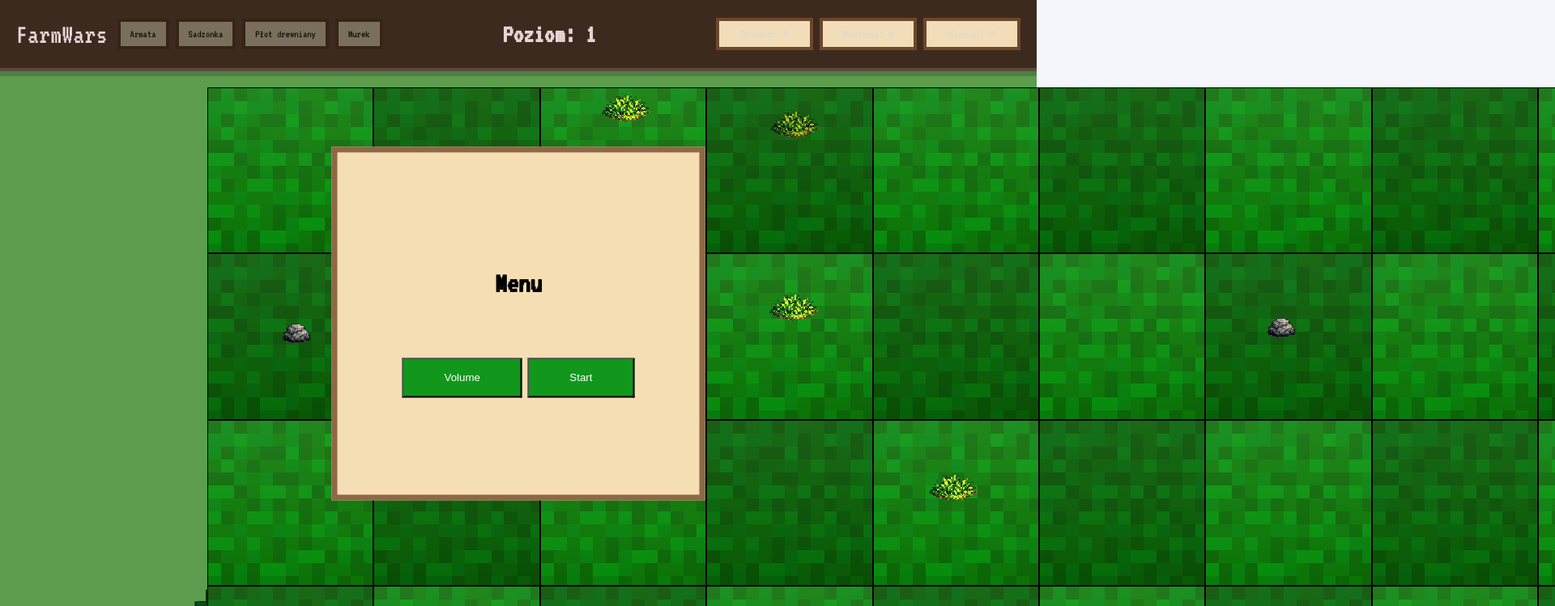
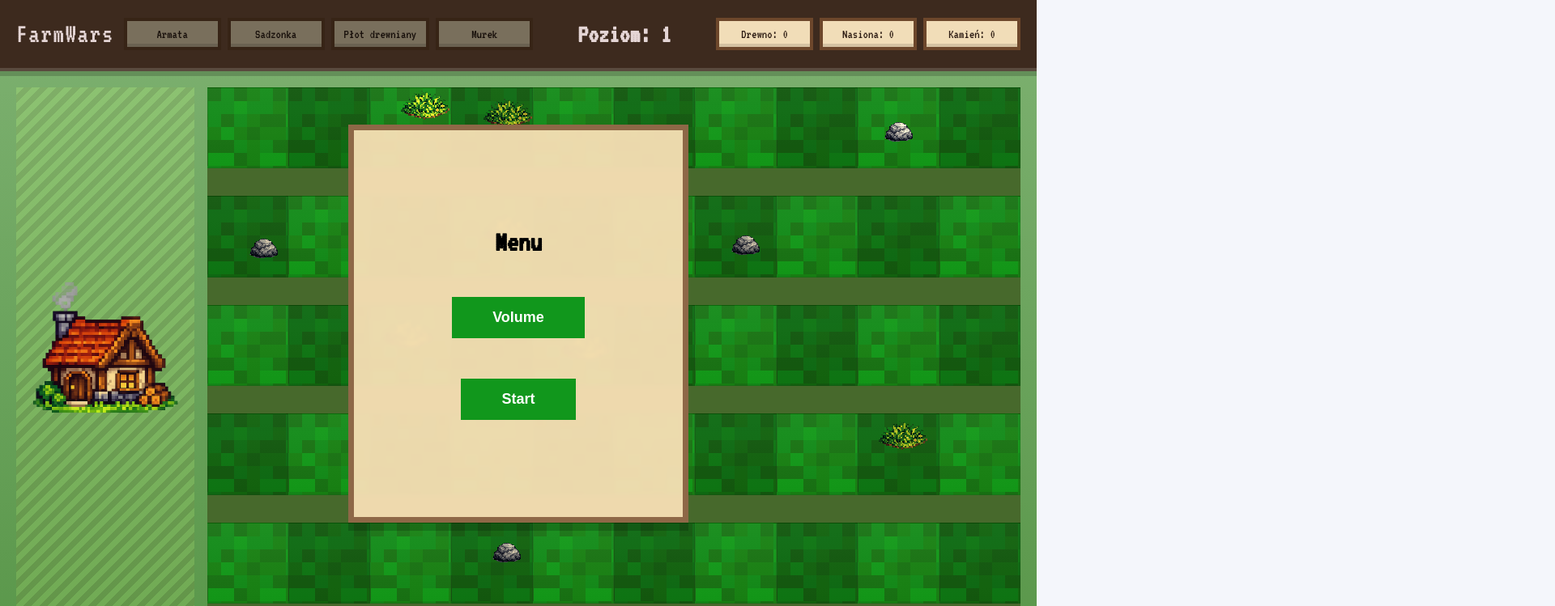
Before and after one commit to DominikZylkowski/FarmWars, a website: page index.html in a window 1280 px wide. Shown: the top 749 px of the page at 81% size, 1920 px wide, since content can reach past the window. Drawn offline with nearby package versions, Linux system fonts and the light colour scheme; files that its build step writes are made by us from their sources.

Commit message:
Naprawiona wersja z 24.03.2026

```diff
--- a/js/main.js
+++ b/js/main.js
@@ -199,7 +199,7 @@ function removeGrassFromTile(tile) {
 
   seedCount += getRandomSeedCount();
   updateSeedUI();
-  updateShopButtons(); // <- aktualizacja przycisków sklepu
+  updateShopButtons();
   return true;
 }
 
@@ -241,7 +241,7 @@ function removeStoneFromTile(tile) {
 
   stoneCount += getRandomStoneCount();
   updateStoneUI();
-  updateShopButtons(); // <- aktualizacja przycisków sklepu
+  updateShopButtons();
   return true;
 }
 
@@ -352,7 +352,7 @@ function bootstrapGame() {
   updateSeedUI();
   updateStoneUI();
   updateWoodUI();
-  updateShopButtons(); // <- aktualizacja przycisków przy starcie gry
+  updateShopButtons();
 }
 
 document.addEventListener('DOMContentLoaded', bootstrapGame);
--- a/styles/scss/main.scss
+++ b/styles/scss/main.scss
@@ -18,7 +18,7 @@ body {
   flex-direction: column;
 }
 
-/* ========================= TOPBAR ========================= */
+/* TOPBAR */
 .topBar {
   color: $topbar-text-color;
   position: sticky;
@@ -34,14 +34,17 @@ body {
   border-bottom: 4px solid $color-topbar-border;
   box-shadow: 0 6px 0 rgba(0, 0, 0, 0.18);
 
+  /* Lewa strona: logo + przyciski */
   &__left {
     display: flex;
     align-items: center;
-    gap: $space-3;
+    gap: $space-3; // odstęp między logo a przyciskami
   }
 
   &__logo {
     font-size: 2.2rem;
+    line-height: 1;
+    letter-spacing: 1px;
   }
 
   &__actions {
@@ -52,146 +55,189 @@ body {
   &__button {
     cursor: pointer;
     font-family: inherit;
+    font-size: inherit;
     color: $color-text-dark;
     background: $color-panel-fill;
     border: 4px solid $color-panel-border;
+    box-shadow: inset 0 -4px 0 rgba(0, 0, 0, 0.12);
     padding: $space-2 $space-3;
+    min-width: 120px;
+    text-align: center;
+    transition: 0.15s;
 
-    &:hover { filter: brightness(1.1); }
-    &:active { transform: translateY(2px); }
+    &:hover {
+      filter: brightness(1.1);
+    }
+
+    &:active {
+      transform: translateY(2px);
+      box-shadow: inset 0 -2px 0 rgba(0, 0, 0, 0.2);
+    }
   }
 
+  /* Poziom wyśrodkowany */
   &__level {
+    position: relative; // już nie absolute
     font-weight: bold;
     font-size: 2rem;
+    text-align: center;
+    color: $topbar-text-color;
   }
 
+  /* Liczniki po prawej */
   &__resources {
     display: flex;
+    flex-wrap: wrap;
+    justify-content: flex-end;
     gap: $space-2;
   }
 
   &__resource {
     min-width: 120px;
     padding: $space-2 $space-3;
+    color: $color-text-dark;
     background: $color-panel-fill;
     border: 4px solid $color-panel-border;
+    box-shadow: inset 0 -4px 0 rgba(0, 0, 0, 0.12);
     text-align: center;
   }
 }
 
-/* ========================= GAME AREA ========================= */
+/* OBSZAR GRY */
 .game-core {
   flex: 1;
+  min-height: 0;
 
   &__stage {
     position: relative;
     width: 100%;
     min-height: calc(100vh - #{$layout-topbar-height});
     padding: $space-5;
-    background: $color-game-bg;
+    overflow: hidden;
+    background:
+      linear-gradient(180deg, rgba(255, 255, 255, 0.18), rgba(0, 0, 0, 0.04)),
+      $color-game-bg;
   }
 }
 
-/* ========================= BOARD ========================= */
+/* GAME BOARD */
 .game-board {
   width: 100%;
-  height: 100%;
+  min-height: calc(100vh - #{$layout-topbar-height} - (#{$space-5} * 2));
   display: grid;
   grid-template-columns: calc(#{$house-slot-width-base} * var(--board-scale)) 1fr;
   gap: calc(#{$space-4} * var(--board-scale));
+  align-items: stretch;
+
+  &__house-slot {
+    position: relative;
+    display: flex;
+    align-items: center;
+    justify-content: center;
+    min-height: 100%;
+    padding: calc(#{$space-3} * var(--board-scale));
+    background:
+      linear-gradient(180deg, rgba(255, 255, 255, 0.14), rgba(0, 0, 0, 0.08)),
+      linear-gradient(
+        135deg,
+        $color-field-light 25%,
+        $color-field-dark 25%,
+        $color-field-dark 50%,
+        $color-field-light 50%,
+        $color-field-light 75%,
+        $color-field-dark 75%,
+        $color-field-dark 100%
+      );
+    background-size: 100% 100%, 20px 20px;
+  }
+
+  &__house-slot img {
+    width: 300px;
+    height: 300px;
+    max-width: calc(#{$house-size-base} * var(--board-scale));
+    max-height: calc(#{$house-size-base} * var(--board-scale));
+    aspect-ratio: 1 / 1;
+    display: block;
+    object-fit: contain;
+  }
 
   &__grid {
     display: grid;
+    gap: 0;
     grid-template-columns: repeat(10, 1fr);
     grid-auto-rows: 1fr;
-    background: #000;
+    background: $color-grid-outline;
   }
 }
 
-/* ========================= TILE ========================= */
+/* GAME TILE */
 .game-tile {
   position: relative;
   aspect-ratio: 1 / 1;
-  border: 1px solid #000; // czarne linie
+  width: 100%;
+  min-width: 0;
+  border: 1px solid rgba(32, 74, 25, 0.28);
   background:
     linear-gradient(180deg, rgba(255,255,255,0.1), rgba(0,0,0,0.08)),
     url('../../assets/images/grass_texture.png') repeat;
   background-size: 256px 256px;
   image-rendering: pixelated;
 
-  &--light { filter: brightness(1.1); }
-  &--dark { filter: brightness(0.85); }
+  &--light {
+    filter: brightness(1.1);
+  }
+
+  &--dark {
+    filter: brightness(0.85);
+  }
 }
 
-/* ========================= PODŚWIETLENIE ========================= */
-.tile--highlight {
-  outline: 3px solid yellow;
-  z-index: 5;
+.game-tile__grass {
+  position: absolute;
+  inset: 20% 25% 10%;
+  pointer-events: none;
+  background-image: url('../../assets/images/grass.png');
+  background-position: center bottom;
+  background-repeat: no-repeat;
+  background-size: contain;
+  image-rendering: pixelated;
+  transform-origin: bottom center;
 }
 
-/* ========================= BLOKADA ========================= */
-.game-tile--blocked {
+.game-tile__stone {
+  position: absolute;
+  width: 64px;
+  height: 64px;
+  background-image: url('../../assets/images/stone.png');
+  background-size: contain;
+  background-repeat: no-repeat;
+  z-index: 2;
   pointer-events: none;
+  left: 0;
+  top: 0;
 }
 
-/* ========================= OBIEKTY ========================= */
-.game-tile__grass,
-.game-tile__stone,
-.placed-item {
-  position: absolute;
-  inset: 0;
-  background-size: contain;
-  background-repeat: no-repeat;
-  background-position: center;
-  image-rendering: pixelated;
-}
-
-/* ========================= TRAWA ========================= */
-.game-tile__grass {
-  inset: 20% 25% 10%;
-  pointer-events: none;
-
-  background-image: url('../../assets/images/grass.png');
-}
-
-/* ========================= KAMIEŃ ========================= */
-.game-tile__stone {
-  width: 64px;
-  height: 64px;
-  pointer-events: none;
-
-  background-image: url('../../assets/images/stone.png');
-}
-
-/* ========================= PRZEDMIOTY ========================= */
-.placed-item--cannon {
-  background-image: url('../../assets/images/cannon.png');
-}
-
-.placed-item--seedling {
-  background-image: url('../../assets/images/sapling.png');
-}
-
-.placed-item--woodFence {
-  background-image: url('../../assets/images/wood_fence.png');
-}
-
-.placed-item--stoneWall {
-  background-image: url('../../assets/images/stone_wall.png');
-}
-
-/* ========================= MENU ========================= */
+/* MENU */
 .menu {
   background: $panel-color;
   padding: 120px 80px;
   text-align: center;
   border: 7px solid $border-color;
+  display: flex;
+  flex-direction: column;
+  align-items: center;
+  justify-content: center;
+  box-shadow: 0 10px 0 rgba(0, 0, 0, 0.18);
 
   &--overlay {
     position: absolute;
     top: 50%;
     left: 50%;
+    z-index: 20;
+    width: min(420px, calc(100% - (#{$space-5} * 2)));
+    margin: 0;
+    background: rgba(245, 222, 179, 0.96);
+    backdrop-filter: blur(2px);
     transform: translate(-50%, -50%);
   }
 
@@ -200,29 +246,47 @@ body {
   }
 
   &__title {
+    margin: 0;
     font-size: 36px;
+    font-weight: 700;
   }
 
   &__button {
     margin-top: 50px;
     padding: 15px 50px;
+    font-size: 18px;
+    font-weight: bold;
     background: $start-button-color;
-    color: white;
+    color: #ffffff;
+    border: none;
+    cursor: pointer;
 
     &:hover {
       background: $primary-color;
+      box-shadow: 0 4px 8px rgba(28, 155, 85, 0.4);
+      transform: translateY(-5px);
+    }
+
+    &:active {
+      transform: translateY(4px);
+      box-shadow: 0 2px 0 #2eeb6d;
     }
   }
 }
 
-/* ========================= SCALE ========================= */
+/* ROOT VARIABLES */
 :root {
   --board-scale: #{$board-scale-desktop};
 }
 
+/* MEDIA QUERIES */
 @media (max-width: $breakpoint-tablet) {
   :root {
     --board-scale: #{$board-scale-tablet};
+  }
+
+  .game-core__stage {
+    padding: 14px;
   }
 }
 
@@ -233,5 +297,10 @@ body {
 
   .game-board {
     grid-template-columns: 1fr;
+    grid-template-rows: auto 1fr;
+  }
+
+  .game-board__house-slot {
+    min-height: calc(160px * var(--board-scale));
   }
 }
```
